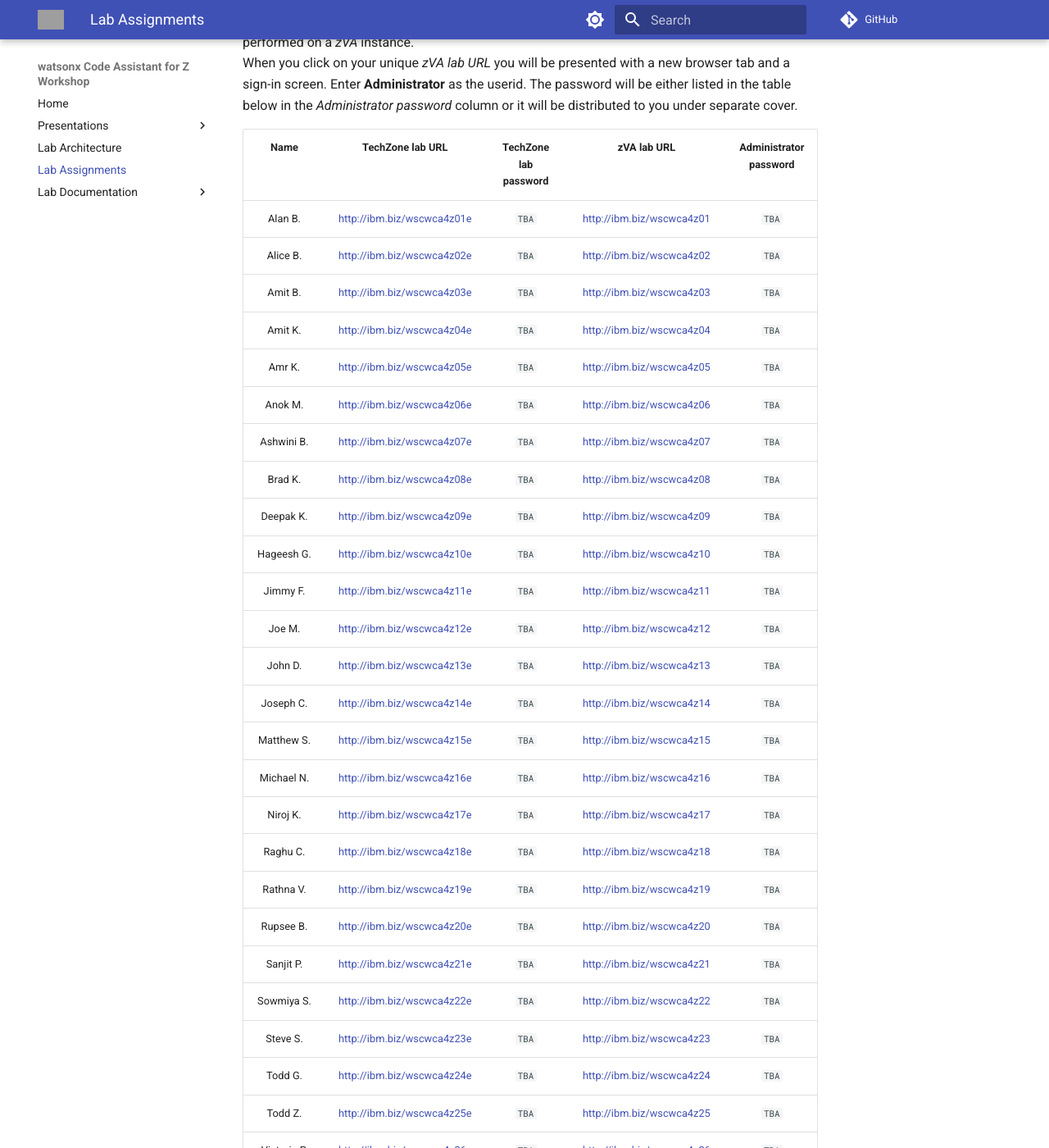
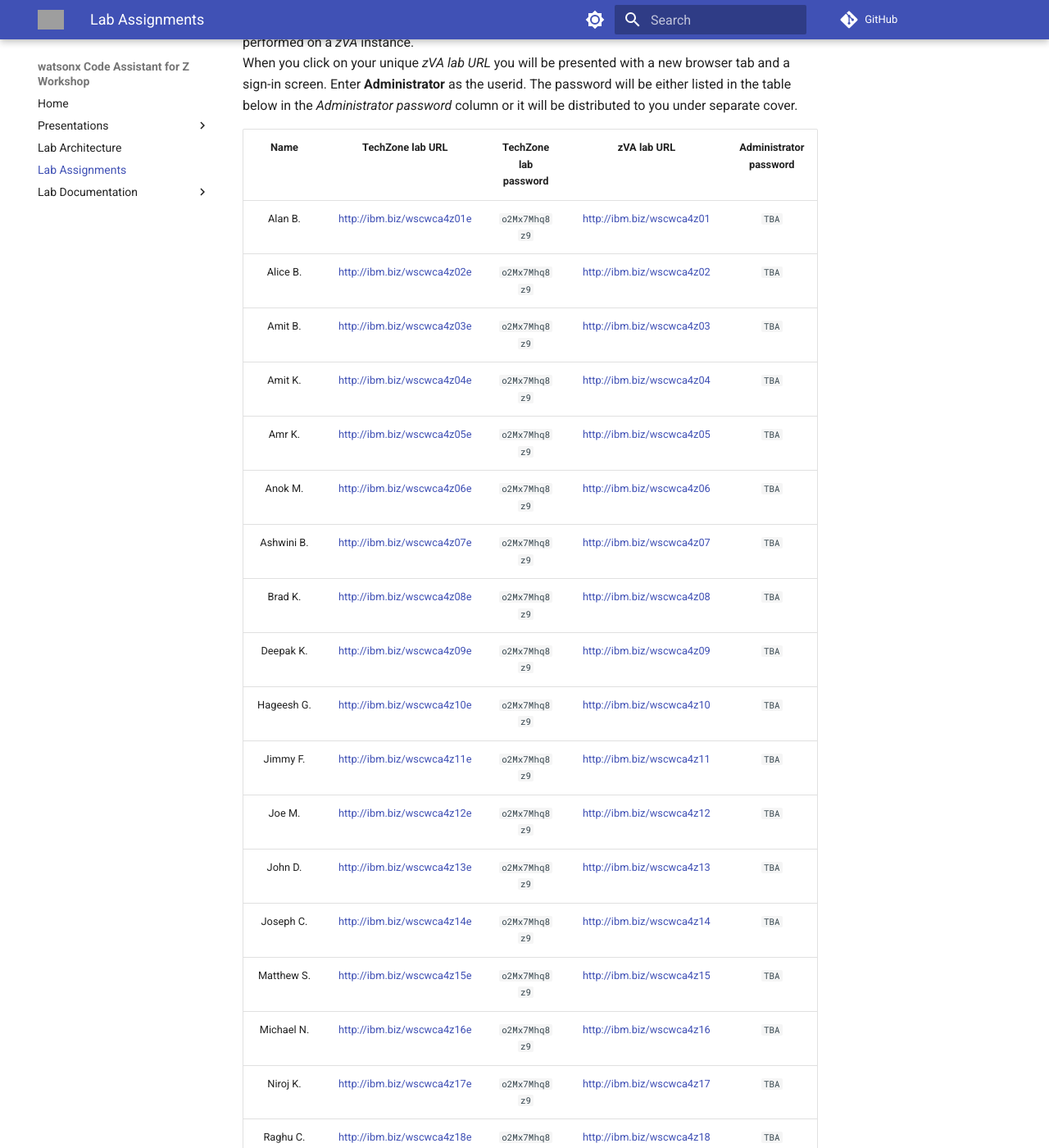
Before and after one commit to ibm-wsc/WCA4Z-Wildfire-Workshop, an MkDocs documentation site: the page built from docs/lab-assignments.md, in a window 1280 px wide and 1400 px high, scrolled down 480 px. Shown: the whole window at 82% size. Built offline with MkDocs 1.6.1 and Material for MkDocs 9.7.7, drawn with Linux system fonts in a browser that asks for light colours; comment, search, counter and statistics services are not loaded; some of the changed lines change nothing that is shown; some of the changed text lies outside the part shown; grey boxes are pictures that could not be loaded.

Commit message:
update lab assignment page

```diff
--- a/docs/lab-assignments.md
+++ b/docs/lab-assignments.md
@@ -11,33 +11,33 @@
 
 |Name| TechZone lab URL|TechZone lab password| zVA lab URL | Administrator password|
 |:--:|:-------------:|:--------------------:|:-:|:-:|
-|Alan B.|[http://ibm.biz/wscwca4z01e](http://ibm.biz/wscwca4z01e){target=_new}|`TBA`|[http://ibm.biz/wscwca4z01](http://ibm.biz/wscwca4z01){target=_new}|`TBA`|
-|Alice B.|[http://ibm.biz/wscwca4z02e](http://ibm.biz/wscwca4z02e){target=_new}|`TBA`|[http://ibm.biz/wscwca4z02](http://ibm.biz/wscwca4z02){target=_new}|`TBA`|
-|Amit B.|[http://ibm.biz/wscwca4z03e](http://ibm.biz/wscwca4z03e){target=_new}|`TBA`|[http://ibm.biz/wscwca4z03](http://ibm.biz/wscwca4z03){target=_new}|`TBA`|
-|Amit K.|[http://ibm.biz/wscwca4z04e](http://ibm.biz/wscwca4z04e){target=_new}|`TBA`|[http://ibm.biz/wscwca4z04](http://ibm.biz/wscwca4z04){target=_new}|`TBA`|
-|Amr K.|[http://ibm.biz/wscwca4z05e](http://ibm.biz/wscwca4z05e){target=_new}|`TBA`|[http://ibm.biz/wscwca4z05](http://ibm.biz/wscwca4z05){target=_new}|`TBA`|
-|Anok M.|[http://ibm.biz/wscwca4z06e](http://ibm.biz/wscwca4z06e){target=_new}|`TBA`|[http://ibm.biz/wscwca4z06](http://ibm.biz/wscwca4z06){target=_new}|`TBA`|
-|Ashwini B.|[http://ibm.biz/wscwca4z07e](http://ibm.biz/wscwca4z07e){target=_new}|`TBA`|[http://ibm.biz/wscwca4z07](http://ibm.biz/wscwca4z07){target=_new}|`TBA`|
-|Brad K.|[http://ibm.biz/wscwca4z08e](http://ibm.biz/wscwca4z08e){target=_new}|`TBA`|[http://ibm.biz/wscwca4z08](http://ibm.biz/wscwca4z08){target=_new}|`TBA`|
-|Deepak K.|[http://ibm.biz/wscwca4z09e](http://ibm.biz/wscwca4z09e){target=_new}|`TBA`|[http://ibm.biz/wscwca4z09](http://ibm.biz/wscwca4z09){target=_new}|`TBA`|
-|Hageesh G.|[http://ibm.biz/wscwca4z10e](http://ibm.biz/wscwca4z10e){target=_new}|`TBA`|[http://ibm.biz/wscwca4z10](http://ibm.biz/wscwca4z10){target=_new}|`TBA`|
-|Jimmy F.|[http://ibm.biz/wscwca4z11e](http://ibm.biz/wscwca4z11e){target=_new}|`TBA`|[http://ibm.biz/wscwca4z11](http://ibm.biz/wscwca4z11){target=_new}|`TBA`|
-|Joe M.|[http://ibm.biz/wscwca4z12e](http://ibm.biz/wscwca4z12e){target=_new}|`TBA`|[http://ibm.biz/wscwca4z12](http://ibm.biz/wscwca4z12){target=_new}|`TBA`|
-|John D.|[http://ibm.biz/wscwca4z13e](http://ibm.biz/wscwca4z13e){target=_new}|`TBA`|[http://ibm.biz/wscwca4z13](http://ibm.biz/wscwca4z13){target=_new}|`TBA`|
-|Joseph C.|[http://ibm.biz/wscwca4z14e](http://ibm.biz/wscwca4z14e){target=_new}|`TBA`|[http://ibm.biz/wscwca4z14](http://ibm.biz/wscwca4z14){target=_new}|`TBA`|
-|Matthew S.|[http://ibm.biz/wscwca4z15e](http://ibm.biz/wscwca4z15e){target=_new}|`TBA`|[http://ibm.biz/wscwca4z15](http://ibm.biz/wscwca4z15){target=_new}|`TBA`|
-|Michael N.|[http://ibm.biz/wscwca4z16e](http://ibm.biz/wscwca4z16e){target=_new}|`TBA`|[http://ibm.biz/wscwca4z16](http://ibm.biz/wscwca4z16){target=_new}|`TBA`|
-|Niroj K.|[http://ibm.biz/wscwca4z17e](http://ibm.biz/wscwca4z17e){target=_new}|`TBA`|[http://ibm.biz/wscwca4z17](http://ibm.biz/wscwca4z17){target=_new}|`TBA`|
-|Raghu C.|[http://ibm.biz/wscwca4z18e](http://ibm.biz/wscwca4z18e){target=_new}|`TBA`|[http://ibm.biz/wscwca4z18](http://ibm.biz/wscwca4z18){target=_new}|`TBA`|
-|Rathna V.|[http://ibm.biz/wscwca4z19e](http://ibm.biz/wscwca4z19e){target=_new}|`TBA`|[http://ibm.biz/wscwca4z19](http://ibm.biz/wscwca4z19){target=_new}|`TBA`|
-|Rupsee B.|[http://ibm.biz/wscwca4z20e](http://ibm.biz/wscwca4z20e){target=_new}|`TBA`|[http://ibm.biz/wscwca4z20](http://ibm.biz/wscwca4z20){target=_new}|`TBA`|
-|Sanjit P.|[http://ibm.biz/wscwca4z21e](http://ibm.biz/wscwca4z21e){target=_new}|`TBA`|[http://ibm.biz/wscwca4z21](http://ibm.biz/wscwca4z21){target=_new}|`TBA`|
-|Sowmiya S.|[http://ibm.biz/wscwca4z22e](http://ibm.biz/wscwca4z22e){target=_new}|`TBA`|[http://ibm.biz/wscwca4z22](http://ibm.biz/wscwca4z22){target=_new}|`TBA`|
-|Steve S.|[http://ibm.biz/wscwca4z23e](http://ibm.biz/wscwca4z23e){target=_new}|`TBA`|[http://ibm.biz/wscwca4z23](http://ibm.biz/wscwca4z23){target=_new}|`TBA`|
-|Todd G.|[http://ibm.biz/wscwca4z24e](http://ibm.biz/wscwca4z24e){target=_new}|`TBA`|[http://ibm.biz/wscwca4z24](http://ibm.biz/wscwca4z24){target=_new}|`TBA`|
-|Todd Z.|[http://ibm.biz/wscwca4z25e](http://ibm.biz/wscwca4z25e){target=_new}|`TBA`|[http://ibm.biz/wscwca4z25](http://ibm.biz/wscwca4z25){target=_new}|`TBA`|
-|Victoria P.|[http://ibm.biz/wscwca4z26e](http://ibm.biz/wscwca4z26e){target=_new}|`TBA`|[http://ibm.biz/wscwca4z26](http://ibm.biz/wscwca4z26){target=_new}|`TBA`|
-|Vincent T.|[http://ibm.biz/wscwca4z27e](http://ibm.biz/wscwca4z27e){target=_new}|`TBA`|[http://ibm.biz/wscwca4z27](http://ibm.biz/wscwca4z27){target=_new}|`TBA`|
-|Wai Nar L.|[http://ibm.biz/wscwca4z28e](http://ibm.biz/wscwca4z28e){target=_new}|`TBA`|[http://ibm.biz/wscwca4z28e](http://ibm.biz/wscwca4z28){target=_new}|`TBA`|
-|Yogen M.|[http://ibm.biz/wscwca4z29e](http://ibm.biz/wscwca4z29e){target=_new}|`TBA`|[http://ibm.biz/wscwca4z29](http://ibm.biz/wscwca4z29){target=_new}|`TBA`|
-|student30|[http://ibm.biz/wscwca4z30e](http://ibm.biz/wscwca4z30e){target=_new}|`TBA`|[http://ibm.biz/wscwca4z30](http://ibm.biz/wscwca4z30){target=_new}|`TBA`|
+|Alan B.|[http://ibm.biz/wscwca4z01e](http://ibm.biz/wscwca4z01e){target=_new}|`o2Mx7Mhq8z9`|[http://ibm.biz/wscwca4z01](http://ibm.biz/wscwca4z01){target=_new}|`TBA`|
+|Alice B.|[http://ibm.biz/wscwca4z02e](http://ibm.biz/wscwca4z02e){target=_new}|`o2Mx7Mhq8z9`|[http://ibm.biz/wscwca4z02](http://ibm.biz/wscwca4z02){target=_new}|`TBA`|
+|Amit B.|[http://ibm.biz/wscwca4z03e](http://ibm.biz/wscwca4z03e){target=_new}|`o2Mx7Mhq8z9`|[http://ibm.biz/wscwca4z03](http://ibm.biz/wscwca4z03){target=_new}|`TBA`|
+|Amit K.|[http://ibm.biz/wscwca4z04e](http://ibm.biz/wscwca4z04e){target=_new}|`o2Mx7Mhq8z9`|[http://ibm.biz/wscwca4z04](http://ibm.biz/wscwca4z04){target=_new}|`TBA`|
+|Amr K.|[http://ibm.biz/wscwca4z05e](http://ibm.biz/wscwca4z05e){target=_new}|`o2Mx7Mhq8z9`|[http://ibm.biz/wscwca4z05](http://ibm.biz/wscwca4z05){target=_new}|`TBA`|
+|Anok M.|[http://ibm.biz/wscwca4z06e](http://ibm.biz/wscwca4z06e){target=_new}|`o2Mx7Mhq8z9`|[http://ibm.biz/wscwca4z06](http://ibm.biz/wscwca4z06){target=_new}|`TBA`|
+|Ashwini B.|[http://ibm.biz/wscwca4z07e](http://ibm.biz/wscwca4z07e){target=_new}|`o2Mx7Mhq8z9`|[http://ibm.biz/wscwca4z07](http://ibm.biz/wscwca4z07){target=_new}|`TBA`|
+|Brad K.|[http://ibm.biz/wscwca4z08e](http://ibm.biz/wscwca4z08e){target=_new}|`o2Mx7Mhq8z9`|[http://ibm.biz/wscwca4z08](http://ibm.biz/wscwca4z08){target=_new}|`TBA`|
+|Deepak K.|[http://ibm.biz/wscwca4z09e](http://ibm.biz/wscwca4z09e){target=_new}|`o2Mx7Mhq8z9`|[http://ibm.biz/wscwca4z09](http://ibm.biz/wscwca4z09){target=_new}|`TBA`|
+|Hageesh G.|[http://ibm.biz/wscwca4z10e](http://ibm.biz/wscwca4z10e){target=_new}|`o2Mx7Mhq8z9`|[http://ibm.biz/wscwca4z10](http://ibm.biz/wscwca4z10){target=_new}|`TBA`|
+|Jimmy F.|[http://ibm.biz/wscwca4z11e](http://ibm.biz/wscwca4z11e){target=_new}|`o2Mx7Mhq8z9`|[http://ibm.biz/wscwca4z11](http://ibm.biz/wscwca4z11){target=_new}|`TBA`|
+|Joe M.|[http://ibm.biz/wscwca4z12e](http://ibm.biz/wscwca4z12e){target=_new}|`o2Mx7Mhq8z9`|[http://ibm.biz/wscwca4z12](http://ibm.biz/wscwca4z12){target=_new}|`TBA`|
+|John D.|[http://ibm.biz/wscwca4z13e](http://ibm.biz/wscwca4z13e){target=_new}|`o2Mx7Mhq8z9`|[http://ibm.biz/wscwca4z13](http://ibm.biz/wscwca4z13){target=_new}|`TBA`|
+|Joseph C.|[http://ibm.biz/wscwca4z14e](http://ibm.biz/wscwca4z14e){target=_new}|`o2Mx7Mhq8z9`|[http://ibm.biz/wscwca4z14](http://ibm.biz/wscwca4z14){target=_new}|`TBA`|
+|Matthew S.|[http://ibm.biz/wscwca4z15e](http://ibm.biz/wscwca4z15e){target=_new}|`o2Mx7Mhq8z9`|[http://ibm.biz/wscwca4z15](http://ibm.biz/wscwca4z15){target=_new}|`TBA`|
+|Michael N.|[http://ibm.biz/wscwca4z16e](http://ibm.biz/wscwca4z16e){target=_new}|`o2Mx7Mhq8z9`|[http://ibm.biz/wscwca4z16](http://ibm.biz/wscwca4z16){target=_new}|`TBA`|
+|Niroj K.|[http://ibm.biz/wscwca4z17e](http://ibm.biz/wscwca4z17e){target=_new}|`o2Mx7Mhq8z9`|[http://ibm.biz/wscwca4z17](http://ibm.biz/wscwca4z17){target=_new}|`TBA`|
+|Raghu C.|[http://ibm.biz/wscwca4z18e](http://ibm.biz/wscwca4z18e){target=_new}|`o2Mx7Mhq8z9`|[http://ibm.biz/wscwca4z18](http://ibm.biz/wscwca4z18){target=_new}|`TBA`|
+|Rathna V.|[http://ibm.biz/wscwca4z19e](http://ibm.biz/wscwca4z19e){target=_new}|`o2Mx7Mhq8z9`|[http://ibm.biz/wscwca4z19](http://ibm.biz/wscwca4z19){target=_new}|`TBA`|
+|Rupsee B.|[http://ibm.biz/wscwca4z20e](http://ibm.biz/wscwca4z20e){target=_new}|`o2Mx7Mhq8z9`|[http://ibm.biz/wscwca4z20](http://ibm.biz/wscwca4z20){target=_new}|`TBA`|
+|Sanjit P.|[http://ibm.biz/wscwca4z21e](http://ibm.biz/wscwca4z21e){target=_new}|`o2Mx7Mhq8z9`|[http://ibm.biz/wscwca4z21](http://ibm.biz/wscwca4z21){target=_new}|`TBA`|
+|Sowmiya S.|[http://ibm.biz/wscwca4z22e](http://ibm.biz/wscwca4z22e){target=_new}|`o2Mx7Mhq8z9`|[http://ibm.biz/wscwca4z22](http://ibm.biz/wscwca4z22){target=_new}|`TBA`|
+|Steve S.|[http://ibm.biz/wscwca4z23e](http://ibm.biz/wscwca4z23e){target=_new}|`o2Mx7Mhq8z9`|[http://ibm.biz/wscwca4z23](http://ibm.biz/wscwca4z23){target=_new}|`TBA`|
+|Todd G.|[http://ibm.biz/wscwca4z24e](http://ibm.biz/wscwca4z24e){target=_new}|`o2Mx7Mhq8z9`|[http://ibm.biz/wscwca4z24](http://ibm.biz/wscwca4z24){target=_new}|`TBA`|
+|Todd Z.|[http://ibm.biz/wscwca4z25e](http://ibm.biz/wscwca4z25e){target=_new}|`o2Mx7Mhq8z9`|[http://ibm.biz/wscwca4z25](http://ibm.biz/wscwca4z25){target=_new}|`TBA`|
+|Victoria P.|[http://ibm.biz/wscwca4z26e](http://ibm.biz/wscwca4z26e){target=_new}|`o2Mx7Mhq8z9`|[http://ibm.biz/wscwca4z26](http://ibm.biz/wscwca4z26){target=_new}|`TBA`|
+|Vincent T.|[http://ibm.biz/wscwca4z27e](http://ibm.biz/wscwca4z27e){target=_new}|`o2Mx7Mhq8z9`|[http://ibm.biz/wscwca4z27](http://ibm.biz/wscwca4z27){target=_new}|`TBA`|
+|Wai Nar L.|[http://ibm.biz/wscwca4z28e](http://ibm.biz/wscwca4z28e){target=_new}|`o2Mx7Mhq8z9`|[http://ibm.biz/wscwca4z28e](http://ibm.biz/wscwca4z28){target=_new}|`TBA`|
+|Yogen M.|[http://ibm.biz/wscwca4z29e](http://ibm.biz/wscwca4z29e){target=_new}|`o2Mx7Mhq8z9`|[http://ibm.biz/wscwca4z29](http://ibm.biz/wscwca4z29){target=_new}|`TBA`|
+|student30|[http://ibm.biz/wscwca4z30e](http://ibm.biz/wscwca4z30e){target=_new}|`o2Mx7Mhq8z9`|[http://ibm.biz/wscwca4z30](http://ibm.biz/wscwca4z30){target=_new}|`TBA`|
```
